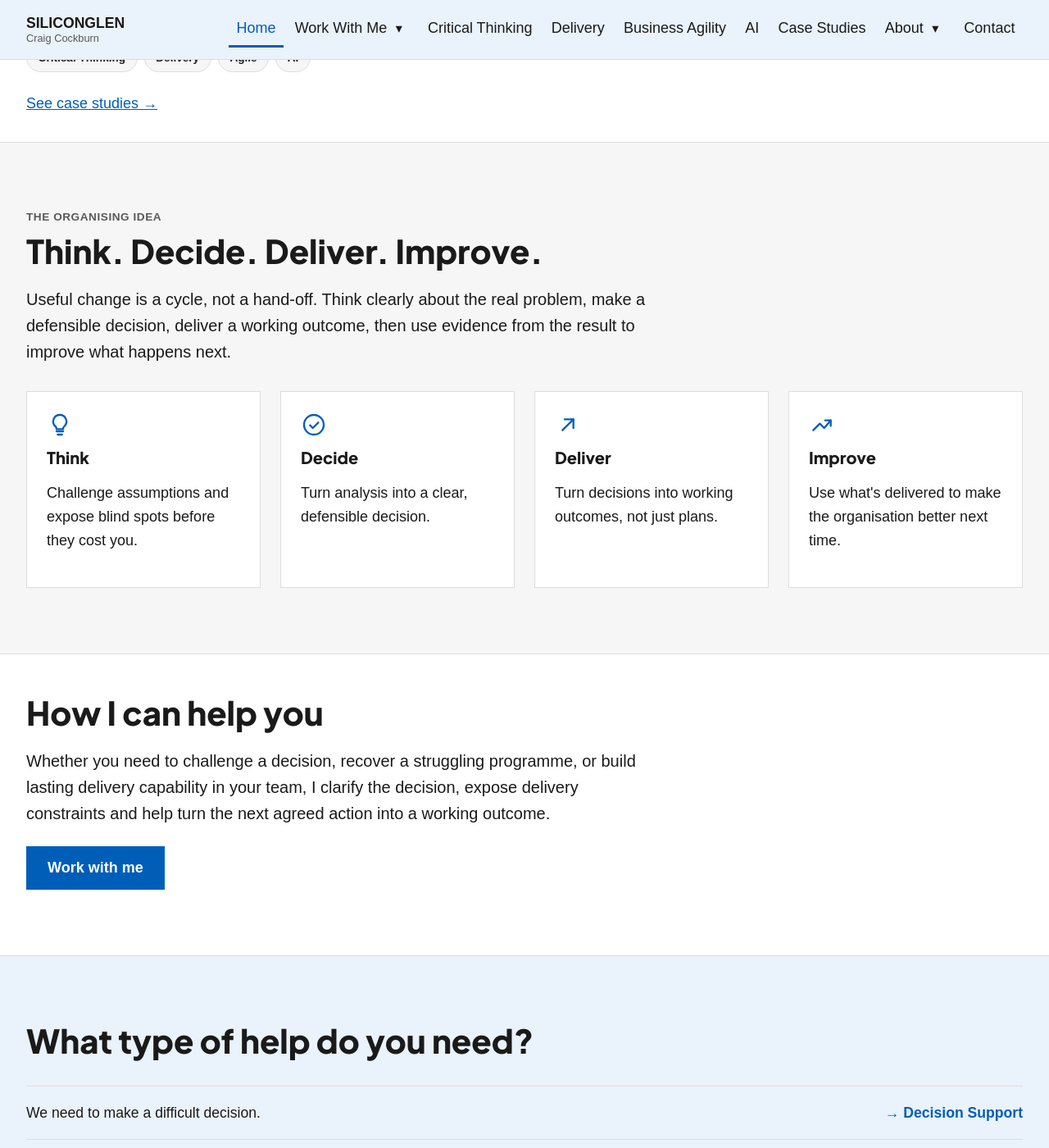
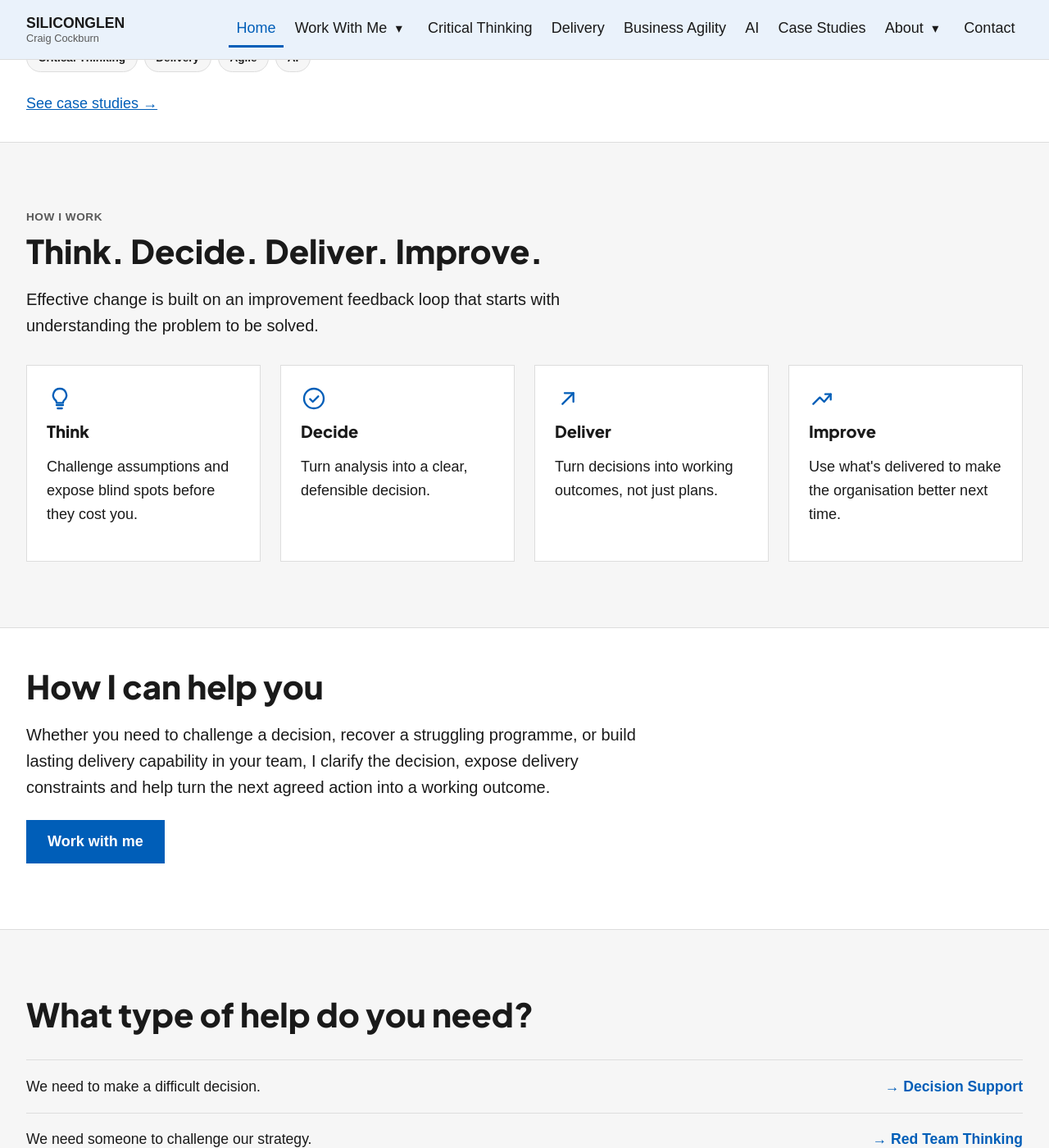
Before and after one commit to siliconglen/siliconglen-site, a Jekyll site: the page built from index.md, in a window 1280 px wide and 1400 px high, scrolled down 607 px. Shown: the whole window at 82% size. Built offline with Jekyll 4.4.1, drawn with Linux system fonts in a browser that asks for light colours.

Commit message:
Restore article wording and refine homepage

```diff
--- a/assets/css/main.css
+++ b/assets/css/main.css
@@ -123,7 +123,7 @@ h3 { margin: 0 0 .5rem; font-size: 1.25rem; }
 .section--hero-followup { padding-top: clamp(2rem, 4vw, 3rem); }
 .section__cta { margin: 1.5rem 0 0; }
 .section--card { background: var(--paper-2); }
-.section--tint { background: #eaf2fb; }
+.section--tint { background: var(--paper-2); }
 
 /* Text-only proof band; client logos require explicit permission before use. */
 .proof-band { padding-block: clamp(2.5rem, 6vw, 4rem); border-bottom: 1px solid #003d78; background: var(--accent); color: #fff; }
--- a/index.md
+++ b/index.md
@@ -28,9 +28,9 @@ description: "Siliconglen: my work in critical thinking, delivery and Agile. Und
 
 <section class="section section--card reveal" aria-labelledby="delivery-cycle-heading">
   <div class="section__inner">
-    <p class="section-eyebrow">The organising idea</p>
+    <p class="section-eyebrow">How I work</p>
     <h2 id="delivery-cycle-heading">Think. Decide. Deliver. Improve.</h2>
-    <p class="lede">Useful change is a cycle, not a hand-off. Think clearly about the real problem, make a defensible decision, deliver a working outcome, then use evidence from the result to improve what happens next.</p>
+    <p class="lede">Effective change is built on an improvement feedback loop that starts with understanding the problem to be solved.</p>
     <div class="grid grid--4">
       <div class="card">
         <svg class="card-icon" viewBox="0 0 24 24" width="32" height="32" fill="none" stroke="currentColor" stroke-width="1.75" stroke-linecap="round" stroke-linejoin="round" aria-hidden="true"><path d="M9 18h6"/><path d="M10 21h4"/><path d="M12 3a6 6 0 0 0-4 10.5c.6.55 1 1.3 1 2.1V16h6v-.4c0-.8.4-1.55 1-2.1A6 6 0 0 0 12 3Z"/></svg>
```
Also changed, not shown: insights/critical-thinking-kahneman-correction/index.md (+1 -1 lines).
